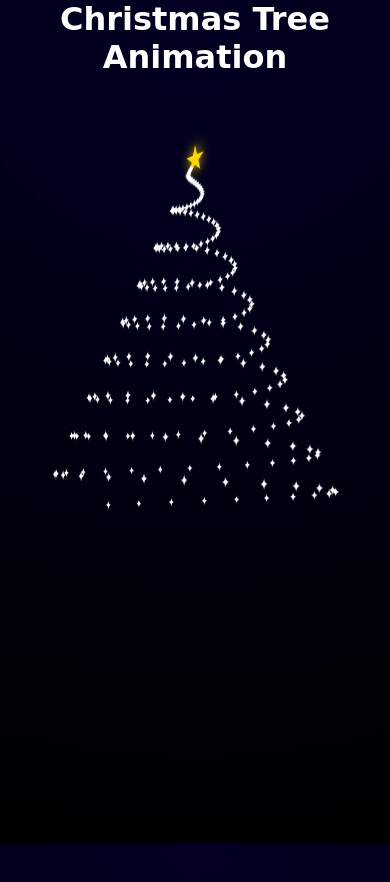
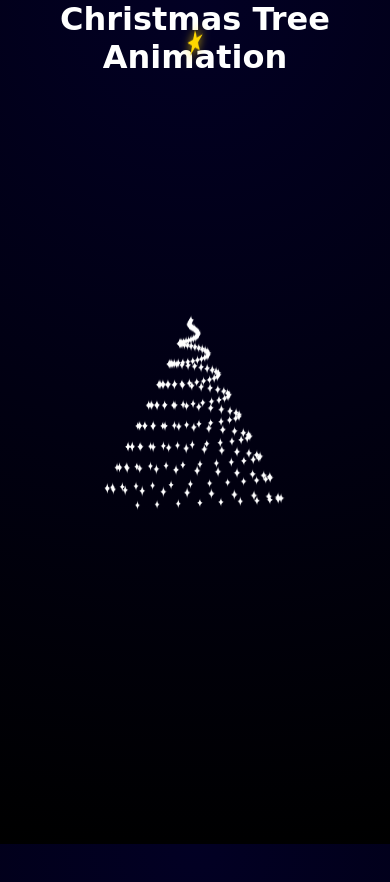
Before and after one commit to wanwisa-janthakham/Christmas, a plain HTML site: page index.html in a window 390 px wide. Drawn offline with Linux system fonts and the light colour scheme.

Commit message:
แก้ให้ปรับตามหน้าจอ

```diff
--- a/style.css
+++ b/style.css
@@ -35,14 +35,12 @@ h1 {
 /* ดาวยอด */
 .star-top {
     position: absolute;
-    top: -360px;
     left: 50%;
-    transform: translateX(-50%);
-    font-size: 36px;
+    transform: translate(-50%, -100%);
+    font-size: 40px;
     color: gold;
     text-shadow: 0 0 15px gold;
     animation: glow 2.5s ease-in-out infinite;
-    pointer-events: none;
 }
 
 /* ดาวเล็ก */
@@ -77,3 +75,20 @@ h1 {
 @keyframes glow {
     50% { opacity: 0.7; }
 }
+
+/* ขยายบน Desktop */
+.tree {
+    transform: scale(1.3);
+}
+
+/* ขยายเพิ่มบนมือถือ */
+@media (max-width: 600px) {
+    .tree {
+        transform: scale(1.9);
+    }
+
+    .star-top {
+        top: -250px;
+        font-size: 32px;
+    }
+}
--- a/tree.js
+++ b/tree.js
@@ -1,15 +1,20 @@
 const tree = document.getElementById("tree");
 
-const STAR_COUNT = 220;    // จำนวนดาว
-const HEIGHT = 340;       // ความสูงต้น
-const BASE_RADIUS = 150;  // ความกว้างฐาน
+const STAR_COUNT = 220;
 
+// ปรับขนาดต้นไม้ตามขนาดหน้าจอ (responsive)
+const SIZE = Math.min(window.innerWidth, window.innerHeight);
+
+const HEIGHT = SIZE * 0.48;      // ความสูงต้น
+const BASE_RADIUS = SIZE * 0.24; // ความกว้างฐาน
+
+// สร้างดาวรอบต้นไม้
 for (let i = 0; i < STAR_COUNT; i++) {
     const star = document.createElement("div");
     star.className = "star";
 
-    const t = i / STAR_COUNT;          // 0 → 1
-    const y = -t * HEIGHT;             // ล่าง → บน
+    const t = i / STAR_COUNT;   // 0 → 1
+    const y = -t * HEIGHT;      // ล่าง → บน
     const radius = (1 - t) * BASE_RADIUS;
     const angle = t * 18 * Math.PI;
 
@@ -21,3 +26,8 @@ for (let i = 0; i < STAR_COUNT; i++) {
 
     tree.appendChild(star);
 }
+
+// ⭐ จับดาวยอดแล้ววางบนยอดต้นไม้พอดี
+const starTop = document.querySelector(".star-top");
+starTop.style.transform =
+    `translate(-50%, -100%) translateY(${-HEIGHT}px)`;
```
